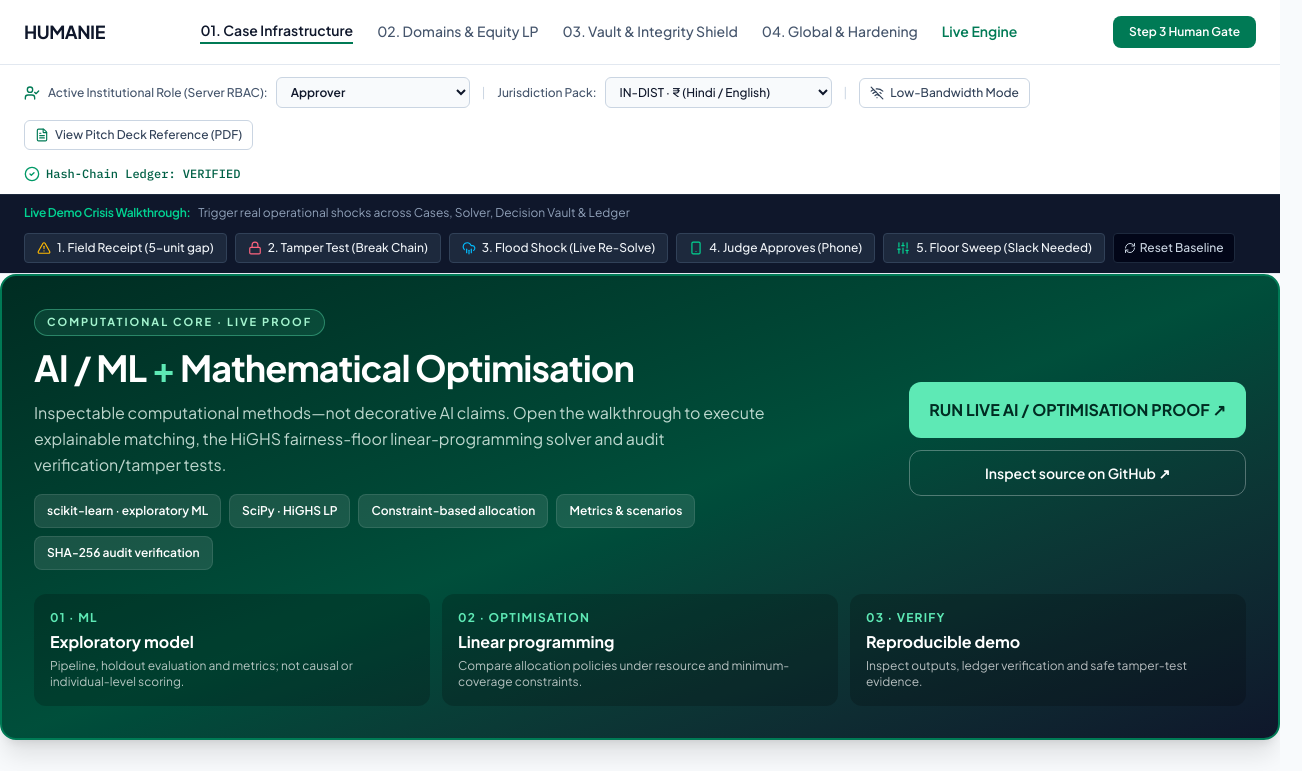
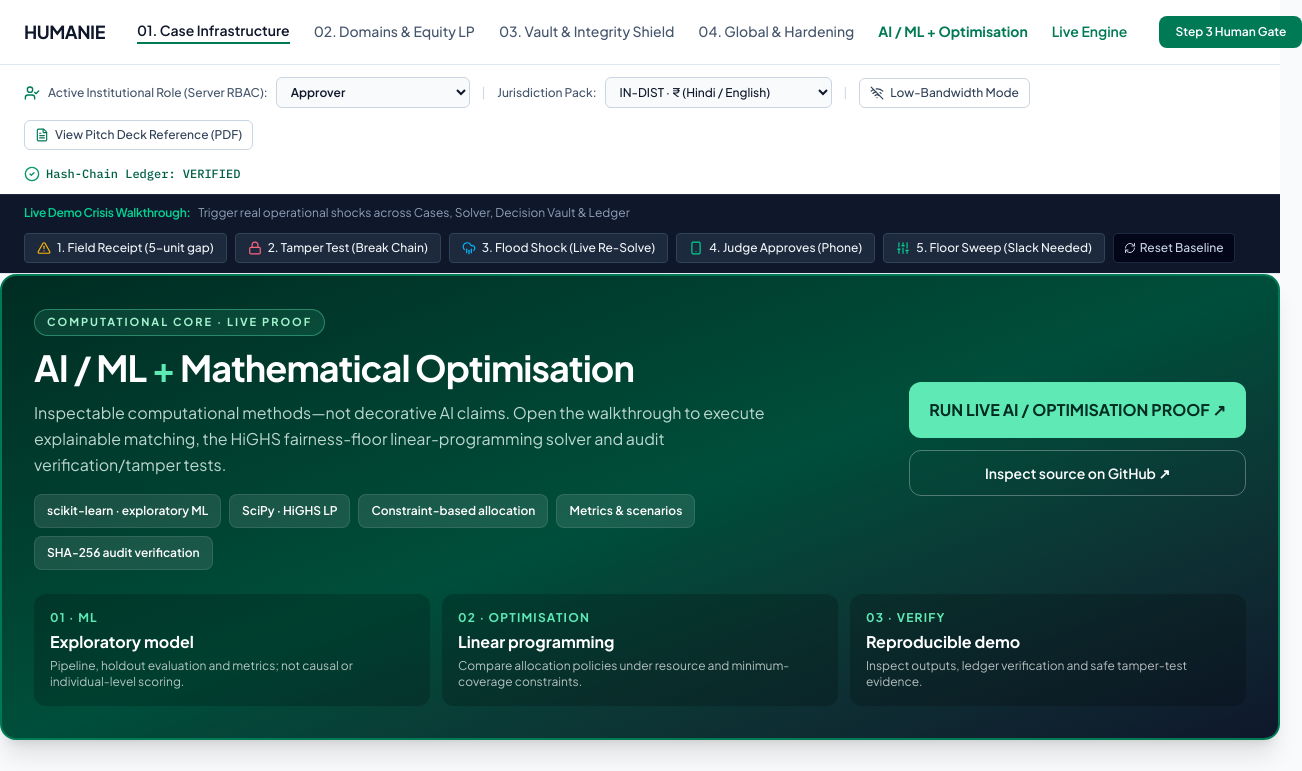
Before and after one commit to samikshasinghcs-lab/Humanie, a Next.js app in the folder frontend/: page /dashboard in a window 1280 px wide. Shown: the top 771 px of the page, 1302 px wide, since content can reach past the window. Built offline with nearby package versions, Linux system fonts and the light colour scheme.

Commit message:
Add direct AI ML optimisation navigation in dashboard

```diff
--- a/frontend/app/dashboard/page.tsx
+++ b/frontend/app/dashboard/page.tsx
@@ -227,7 +227,8 @@ export default function HumanieHomePage() {
             >
               04. Global & Hardening
             </button>
-          <a
+          <a href="#computational-core" className="transition-colors whitespace-nowrap shrink-0 pb-0.5 text-emerald-700 font-extrabold hover:text-emerald-900">AI / ML + Optimisation</a>
+<a
               href="/engine"
               className="transition-colors whitespace-nowrap shrink-0 pb-0.5 text-emerald-700 font-semibold hover:text-emerald-900"
             >
```
